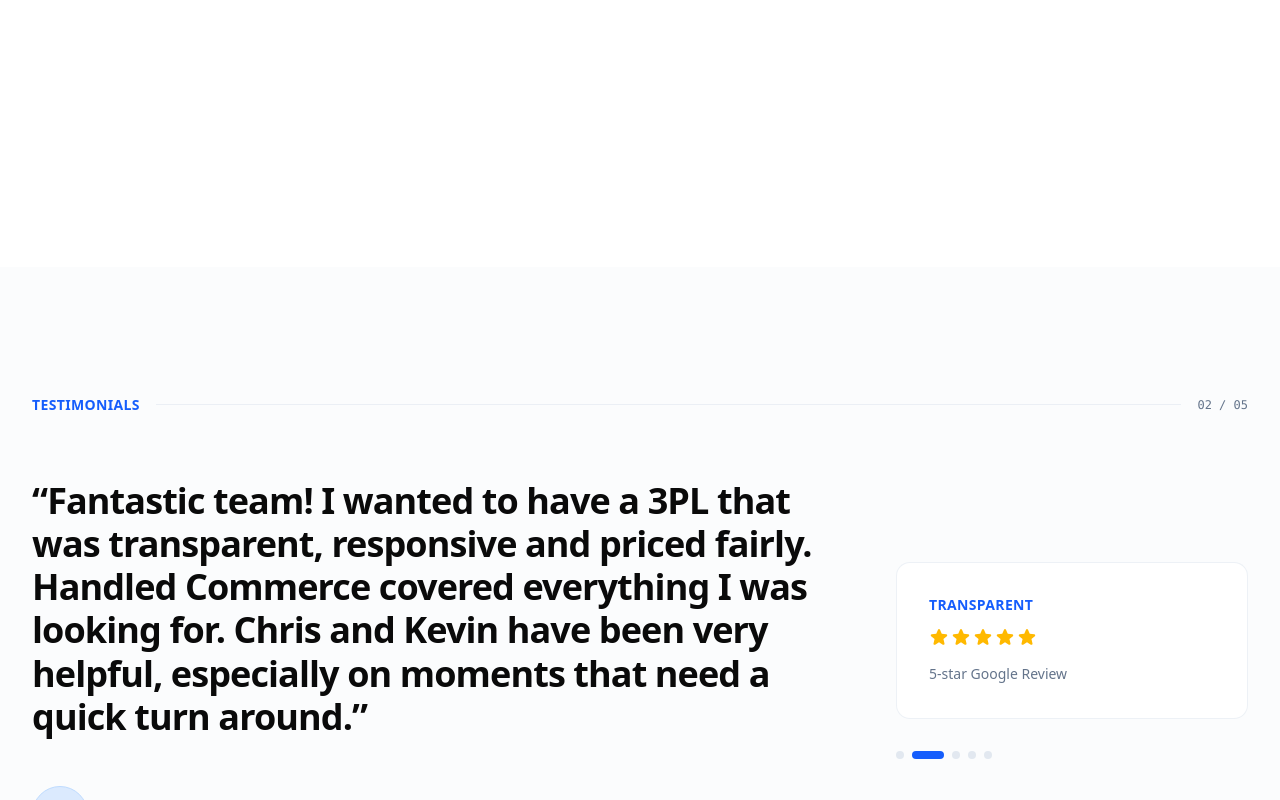
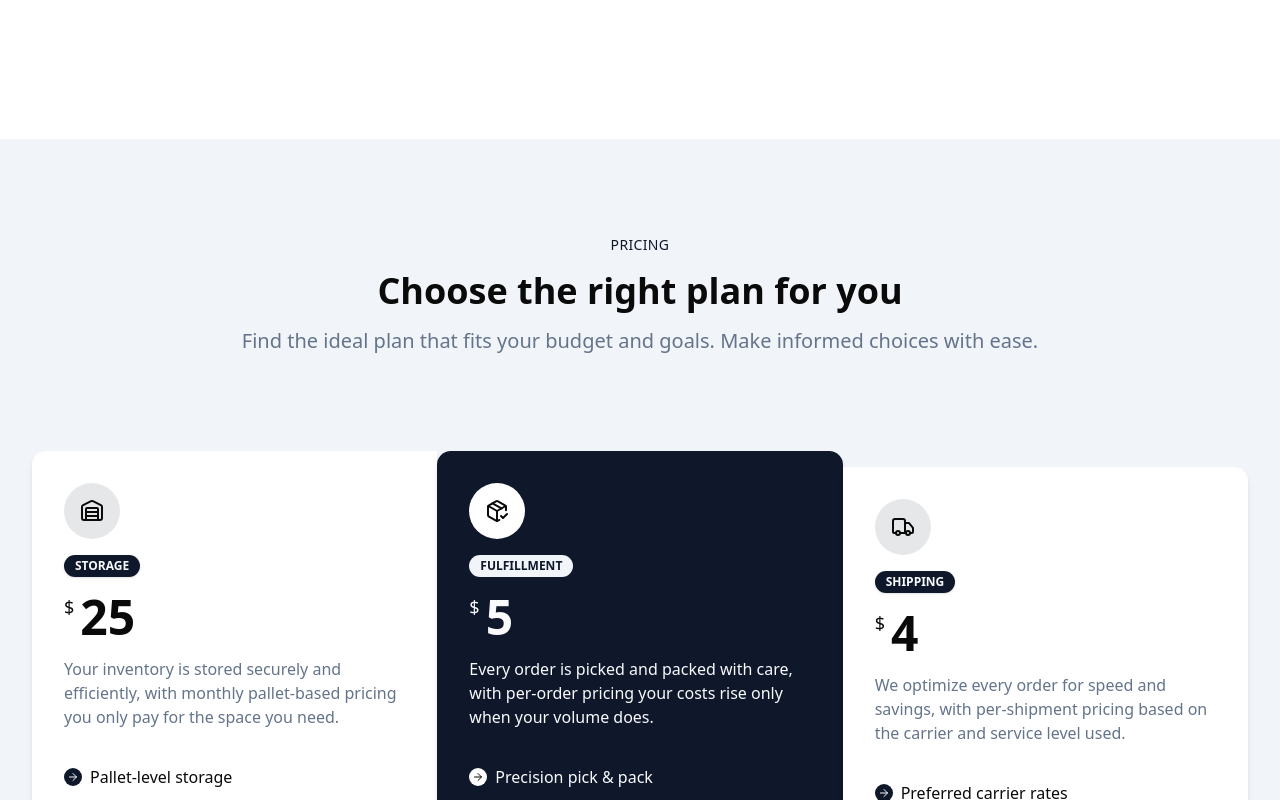
Before and after one commit to johnrclem-tech/Handled-Codex-Website, a Next.js app: page / in a window 1280 px wide. Shown: the part 6860-7660 px from the top of the page. Built offline with nearby package versions, Linux system fonts and the light colour scheme.

Commit message:
Add Pricing3 section to home page below existing pricing
https://claude.ai/code/session_01561deszKNye7TwJgfZtco2

```diff
--- a/src/app/page.tsx
+++ b/src/app/page.tsx
@@ -6,6 +6,7 @@ import { Integrations } from "@/components/sections/integrations"
 import { Onboarding, defaultOnboardingSteps } from "@/components/sections/onboarding"
 import { Guarantees, defaultGuarantees } from "@/components/sections/guarantees"
 import { Pricing, defaultPricingPlans } from "@/components/sections/pricing"
+import { Pricing3 } from "@/components/sections/pricing-3"
 import { TestimonialsCustomers } from "@/components/sections/testimonials-customers"
 import { Company } from "@/components/sections/company"
 import { CTA, defaultCTABenefits } from "@/components/sections/cta"
@@ -38,6 +39,7 @@ export default function Home() {
           description="No surprise fees. No minimums. Just clean, usage-based pricing whether you ship 50 or 50,000 orders a month."
           plans={defaultPricingPlans}
         />
+        <Pricing3 />
         <TestimonialsCustomers />
         <Company />
         <CTA
```
